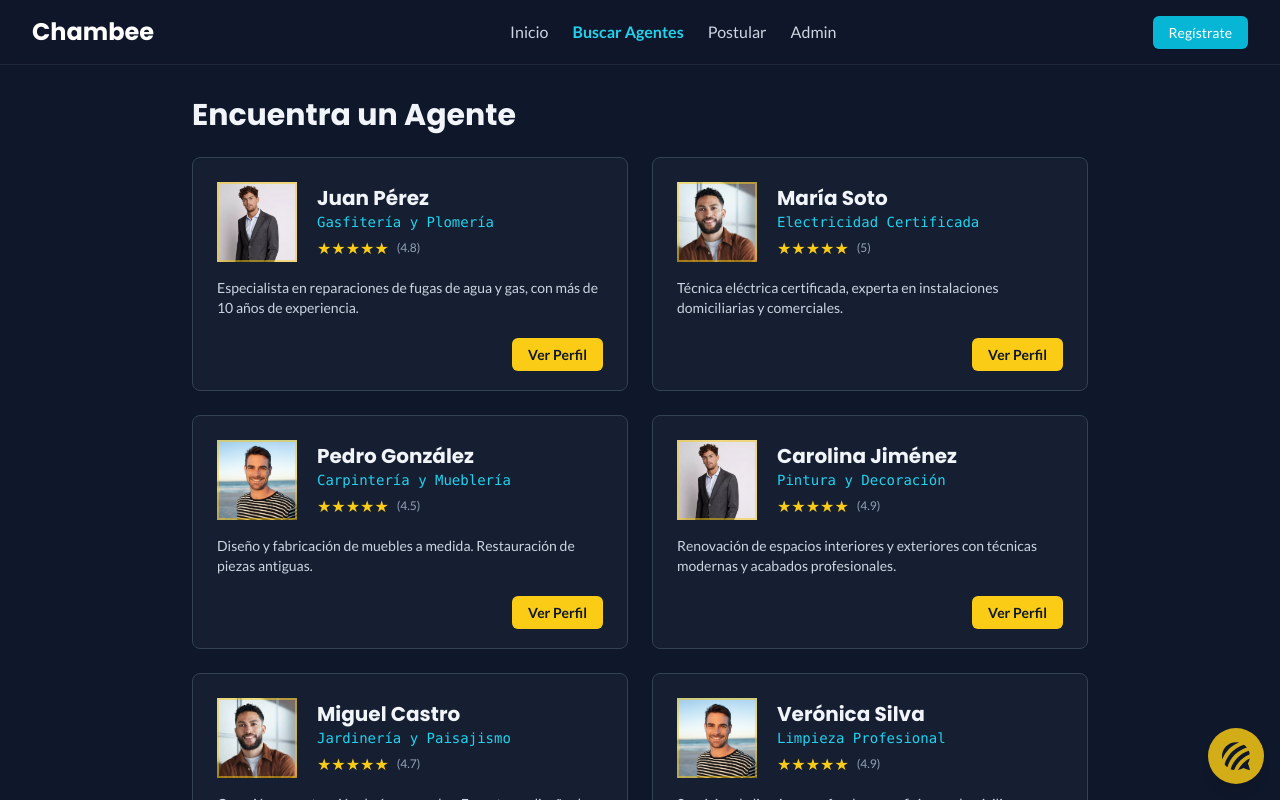
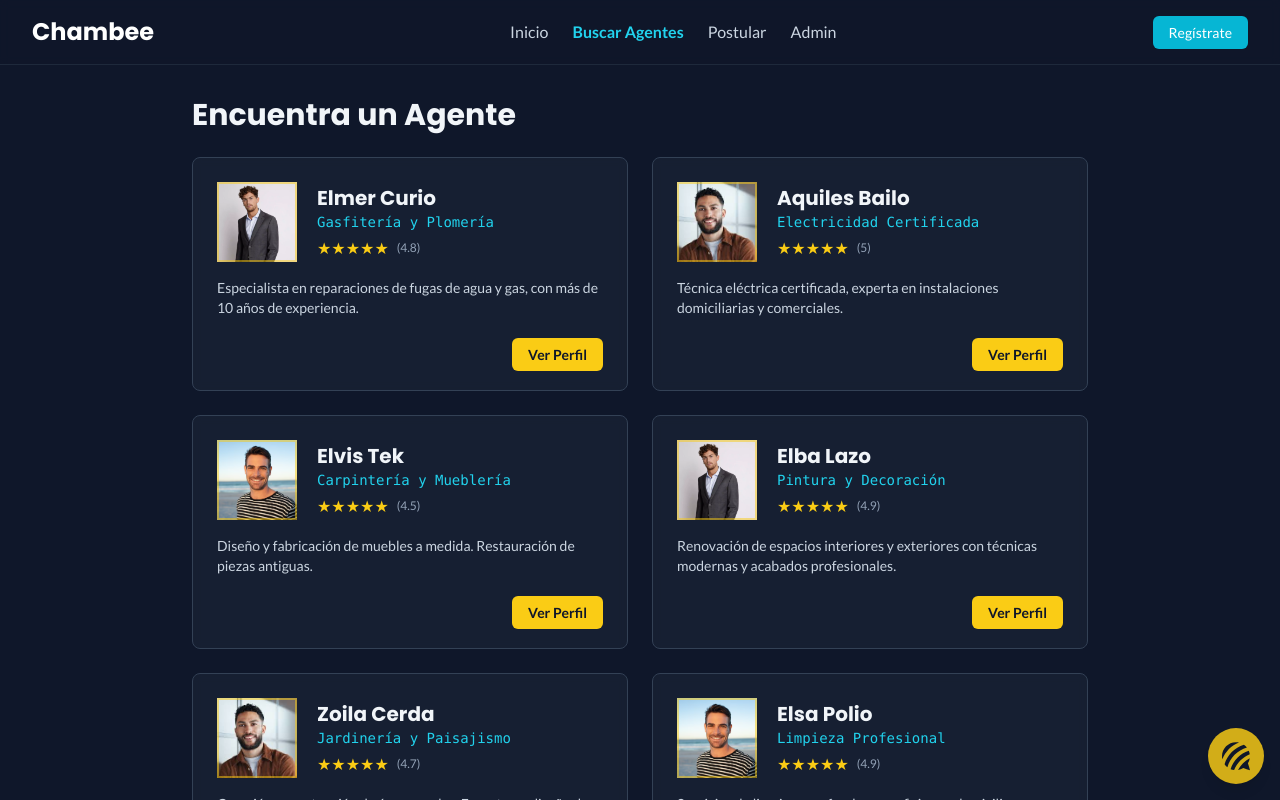
Before and after one commit to mdbteam/frontend, a React (Vite) app: page /prestadores in a window 1280 px wide. Shown: the top 800 px of the page. Built offline with nearby package versions, Linux system fonts and the light colour scheme.

Commit message:
Actualiza mockData antes de cambiar de rama

```diff
--- a/src/data/mockData.ts
+++ b/src/data/mockData.ts
@@ -3,10 +3,10 @@ export const mockPrestadores = [
   {
     id: '1',
     rut: '12345678-9',
-    nombres: 'Juan Carlos',
-    primer_apellido: 'Pérez',
+    nombres: 'Elmer ',
+    primer_apellido: 'Curio',
     segundo_apellido: 'Gómez',
-    correo: 'juan.perez@email.com',
+    correo: 'elmer.curio@email.com',
     direccion: 'Av. Siempre Viva 742, Santiago',
     telefono: '+56911111111',
     fotoUrl: '/assets/images/perfil1.webp',
@@ -29,10 +29,10 @@ export const mockPrestadores = [
   {
     id: '2',
     rut: '98765432-1',
-    nombres: 'María Angélica',
-    primer_apellido: 'Soto',
+    nombres: 'Aquiles',
+    primer_apellido: 'Bailo',
     segundo_apellido: 'López',
-    correo: 'maria.soto@email.com',
+    correo: 'aquiles.bailo@email.com',
     direccion: 'Paseo de la Reforma 222, Providencia',
     telefono: '+56922222222',
     fotoUrl: '/assets/images/perfil2.jpeg',
@@ -55,10 +55,10 @@ export const mockPrestadores = [
   {
     id: '3',
     rut: '11223344-5',
-    nombres: 'Pedro',
-    primer_apellido: 'González',
+    nombres: 'Elvis',
+    primer_apellido: 'Tek',
     segundo_apellido: 'Rojas',
-    correo: 'pedro.gonzalez@email.com',
+    correo: 'elvis.tek@email.com',
     direccion: 'Calle Falsa 123, Las Condes',
     telefono: '+56933333333',
     fotoUrl: '/assets/images/perfil3.jpg',
@@ -81,10 +81,10 @@ export const mockPrestadores = [
   {
     id: '4',
     rut: '13579246-8',
-    nombres: 'Carolina',
-    primer_apellido: 'Jiménez',
+    nombres: 'Elba',
+    primer_apellido: 'Lazo',
     segundo_apellido: 'Fuentes',
-    correo: 'caro.jimenez@email.com',
+    correo: 'elba.lazo@email.com',
     direccion: 'Los Leones 105, Providencia',
     telefono: '+56944444444',
     fotoUrl: '/assets/images/perfil1.webp',
@@ -106,10 +106,10 @@ export const mockPrestadores = [
   {
     id: '5',
     rut: '24681357-9',
-    nombres: 'Miguel Ángel',
-    primer_apellido: 'Castro',
+    nombres: 'Zoila',
+    primer_apellido: 'Cerda',
     segundo_apellido: 'Valdés',
-    correo: 'miguel.castro@email.com',
+    correo: 'zoila.cerda@email.com',
     direccion: 'Apoquindo 5000, Las Condes',
     telefono: '+56955555555',
     fotoUrl: '/assets/images/perfil2.jpeg',
@@ -131,10 +131,10 @@ export const mockPrestadores = [
   {
     id: '6',
     rut: '10101010-k',
-    nombres: 'Verónica Andrea',
-    primer_apellido: 'Silva',
+    nombres: 'Elsa',
+    primer_apellido: 'Polio',
     segundo_apellido: 'Acosta',
-    correo: 'vero.silva@email.com',
+    correo: 'elsa.polio@email.com',
     direccion: 'Merced 300, Santiago',
     telefono: '+56966666666',
     fotoUrl: '/assets/images/perfil3.jpg',
```
